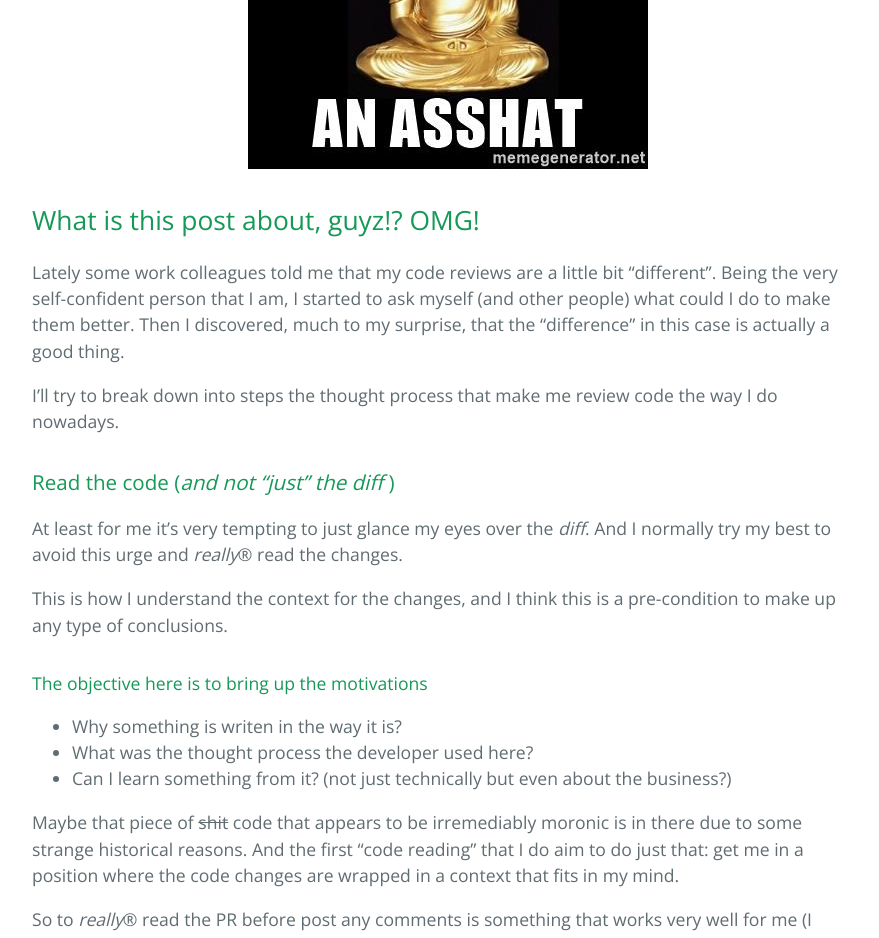
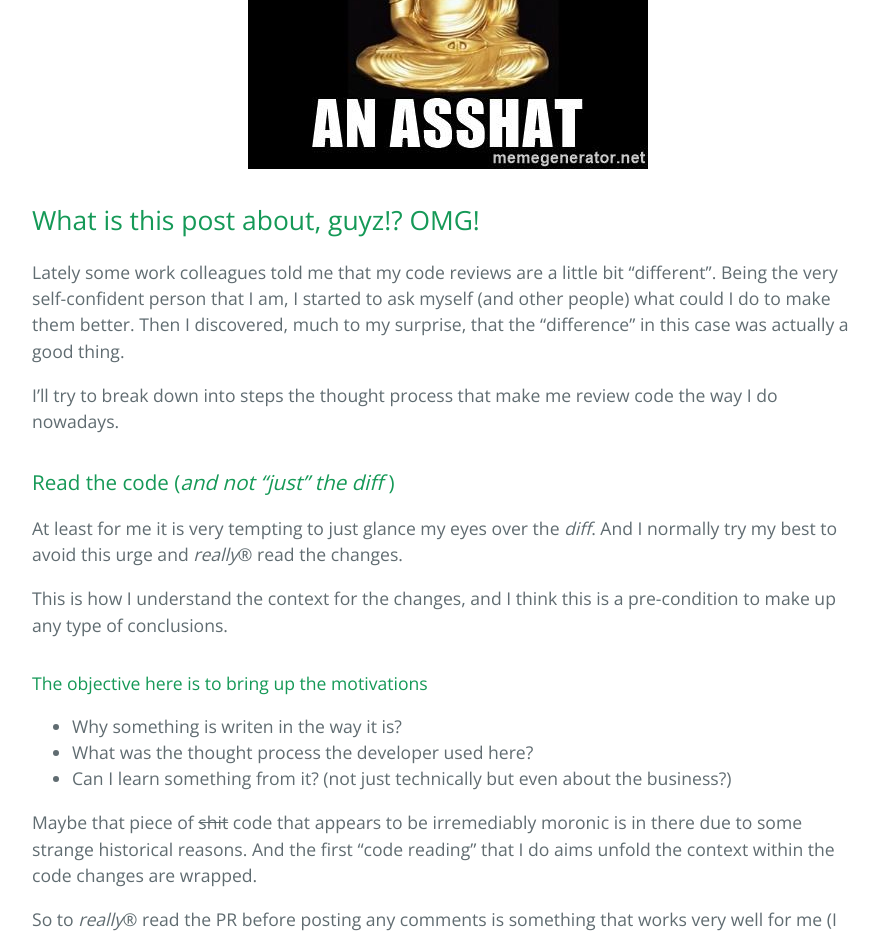
Before and after one commit to mistersourcerer/blog, a Jekyll site: the page built from _posts/en/2017-03-20-the-polite-code-reviewer.md, in a window 1280 px wide and 1400 px high, scrolled down 1010 px. Shown: the top 938 px of the window, without its empty margins (192-1071 px from the left). Built offline with Jekyll 4.4.1, drawn with Linux system fonts in a browser that asks for light colours; some of the changed text lies outside the part shown.

Commit message:
MO BETTAH ENGLISH!

```diff
--- a/_posts/en/2017-03-20-the-polite-code-reviewer.md
+++ b/_posts/en/2017-03-20-the-polite-code-reviewer.md
@@ -36,7 +36,7 @@ I started to ask myself (and other people)
 what could I do to make them better.
 Then I discovered,
 much to my surprise,
-that the "difference" in this case is actually a good thing.
+that the "difference" in this case was actually a good thing.
 
 I'll try to break down into steps
 the thought process that make me review code
@@ -63,23 +63,23 @@ Maybe that piece of ~~shit~~ code
 that appears to be irremediably moronic
 is in there due to some strange historical reasons.
 And the first "code reading" that I do
-aim to do just that:
-get me in a position where the code changes
-are wrapped in a context that fits in my mind.
+aims unfold the context
+within the code changes are wrapped.
 
-So to *really*® read the PR before post any comments
+So to *really*® read the PR before posting any comments
 is something that works very well for me (I guess).
 
 ### Emphasize the goods before bashing the bads
 
 As alien as that concept may appear I really (want to) believe that
 the main concern of the code reviewer is to emphasize the good stuffs.
-This way those can find the atmosphere to they keep poping up.
+This way those delicate things can find the atmosphere
+to keep blooming.
 
 ![WOOOW! Just blewed me away. Wink!](/images/polite-code-reviewer/wow-wink.gif){: .center-image }
 
-IMHO it's much more effective to avoid bad coding from "happening"
-than just complain when it happens.
+IMHO it's way more effective to avoid bad coding from "happening"
+than to just complain when it happens.
 And no worries or false hopes:
 
 #### _bad code is going "to happen"_
```
Also changed, not shown: other parts of _posts/en/2017-03-20-the-polite-code-reviewer.md (+1 -1 lines).
